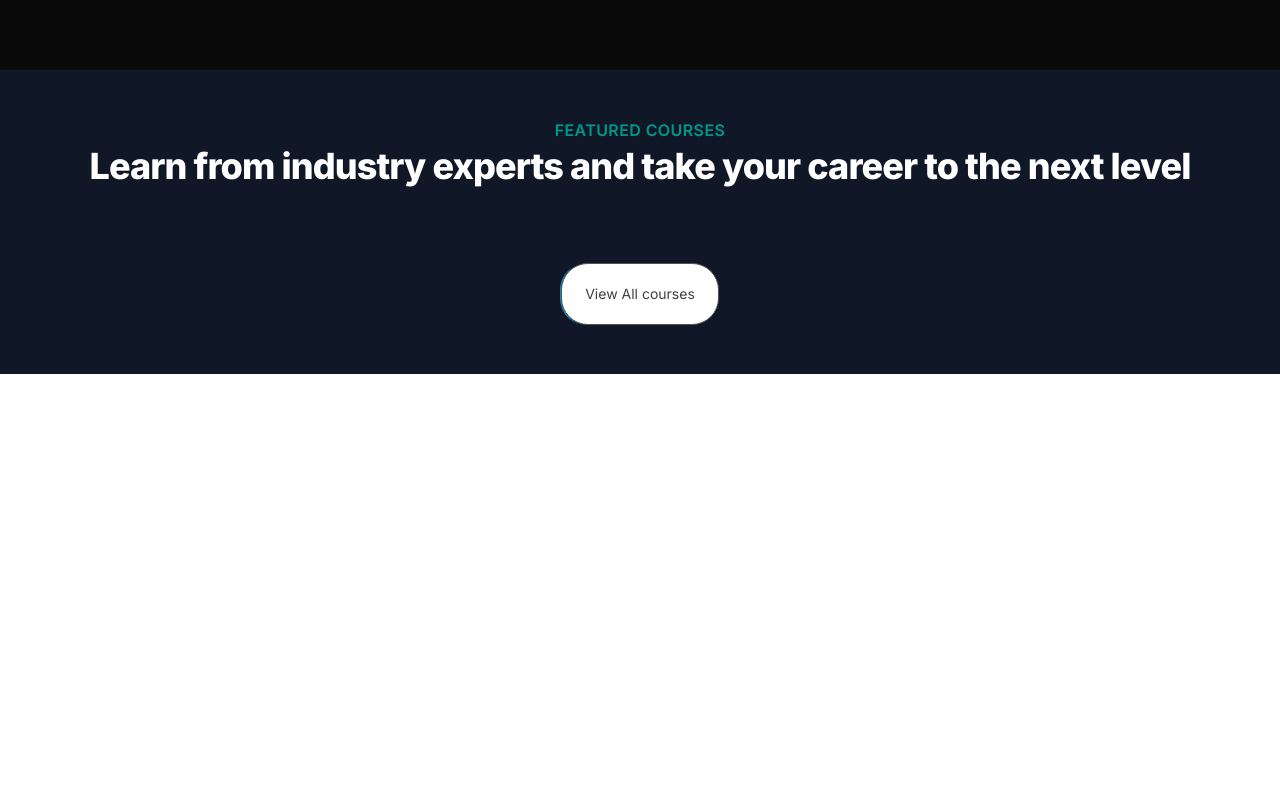
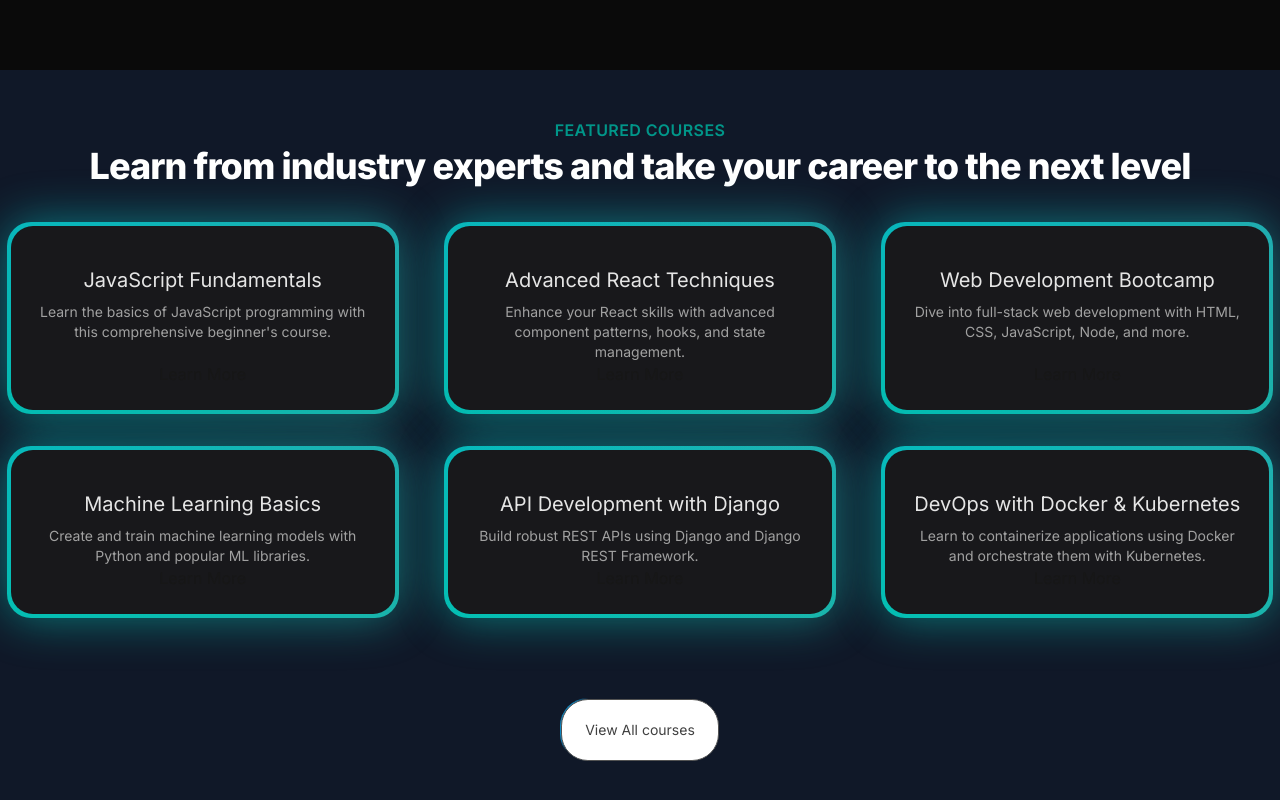
Before and after one commit to hassan2314/next-school, a Next.js app: page / in a window 1280 px wide. Shown: the part 570-1370 px from the top of the page. Before the commit the page ends 944 px from the top, so only its background shows below. Built offline with nearby package versions, Linux system fonts and the light colour scheme.

Commit message:
Courses add

```diff
--- a/src/components/Courses.tsx
+++ b/src/components/Courses.tsx
@@ -3,8 +3,23 @@ import React from "react";
 import { BackgroundGradient } from "./ui/background-gradient";
 import Link from "next/link";
 import { Button } from "./ui/moving-border";
+import courseData from "../data/courses.json";
+import { p } from "framer-motion/client";
+
+interface Course {
+  id: number;
+  title: string;
+  slug: string;
+  description: string;
+  price: number;
+  instructor: string;
+  isFeatured: boolean;
+}
 
 export function Courses() {
+  const courses = courseData.courses.filter(
+    (course: Course) => course.isFeatured
+  );
   return (
     <div className=" py-12 bg-gray-900">
       <div>
@@ -12,12 +27,29 @@ export function Courses() {
           <h2 className="text-base text-teal-600 font-semibold tracking-wide uppercase">
             FEATURED COURSES
           </h2>
-          <p className="mt-2 text-3xl leading-8 font-extrabold tracking-tight text-white sm:text-4xl">
+          <p className="mt-2 text-2xl leading-8 font-extrabold tracking-tight text-white sm:text-4xl">
             Learn from industry experts and take your career to the next level
           </p>
         </div>
+        <div className=" mt-10">
+          <div className=" grid grid-cols-1  sm:grid-cols-2 md:grid-cols-3 gap-8 justify-center">
+            {courses.map((course: Course) => (
+              <div key={course.id} className="flex justify-center">
+                <BackgroundGradient className="flex flex-col rounded-[22px] bg-white dark:bg-zinc-900 overflow-hidden h-full max-w-sm">
+                  <div className="p-4 sm:p-6 flex flex-col items-center text-center flex-grow">
+                    <p className="text-lg sm:text-xl text-black mt-4 mb-2 dark:text-neutral-200">
+                      {course.title}
+                    </p>
+                    <p className="text-sm text-neutral-600 dark:text-neutral-400 flex-grow">
+                      {course.description}
+                    </p>
+                    <Link href={`/courses/${course.slug}`}>Learn More</Link>
                   </div>
-      <div></div>
+                </BackgroundGradient>
+              </div>
+            ))}
+          </div>
+        </div>
         <div className="mt-20 text-center">
           <Link href={"/courses"}>
             <Button className="px-4 py-2 rounded border border-neutral-600 text-neutral-700 bg-white hover:bg-gray-100 transition duration-200 cursor-pointer">
@@ -26,5 +58,6 @@ export function Courses() {
           </Link>
         </div>
       </div>
+    </div>
   );
 }
--- a/src/data/courses.json
+++ b/src/data/courses.json
@@ -2,103 +2,113 @@
   "courses": [
     {
       "id": 1,
-        "title": "Guitar Fundamentals",
-        "slug": "guitar-fundamentals",
-        "description": "Learn the basics of playing guitar with our comprehensive beginner's course.",
+      "title": "JavaScript Fundamentals",
+      "slug": "javascript-fundamentals",
+      "description": "Learn the basics of JavaScript programming with this comprehensive beginner's course.",
       "price": 99.99,
       "instructor": "John Doe",
       "isFeatured": true,
-        "image": "/courses/guitar.jpg"
+      "image": "/courses/javascript.jpg"
     },
     {
       "id": 2,
-        "title": "Piano for Beginners",
-        "slug": "piano-for-beginners",
-        "description": "Start your musical journey with foundational piano skills taught by expert instructors.",
+      "title": "Python for Beginners",
+      "slug": "python-for-beginners",
+      "description": "Start your programming journey with foundational Python skills taught by expert instructors.",
       "price": 109.99,
       "instructor": "Jane Smith",
       "isFeatured": false,
-        "image": "/courses/piano.jpg"
+      "image": "/courses/python.jpg"
     },
     {
       "id": 3,
-        "title": "Advanced Vocal Techniques",
-        "slug": "advanced-vocal-techniques",
-        "description": "Enhance your singing with advanced vocal techniques for intermediate to advanced learners.",
+      "title": "Advanced React Techniques",
+      "slug": "advanced-react-techniques",
+      "description": "Enhance your React skills with advanced component patterns, hooks, and state management.",
       "price": 119.99,
       "instructor": "Emily Johnson",
       "isFeatured": true,
-        "image": "/courses/vocalist.jpg"
+      "image": "/courses/react.jpg"
     },
     {
       "id": 4,
-        "title": "Drumming Mastery",
-        "slug": "drumming-mastery",
-        "description": "Master the drums with our comprehensive course covering all skill levels.",
+      "title": "Mastering Node.js",
+      "slug": "mastering-nodejs",
+      "description": "Master back-end development using Node.js, Express, and real-world APIs.",
       "price": 129.99,
       "instructor": "Mike Brown",
       "isFeatured": false,
-        "image": "/courses/drumming.jpg"
+      "image": "/courses/node.jpg"
     },
     {
       "id": 5,
-        "title": "Jazz Improvisation",
-        "slug": "jazz-improvisation",
-        "description": "Learn the art of jazz improvisation with this course designed for all levels.",
+      "title": "Data Structures in C++",
+      "slug": "data-structures-cpp",
+      "description": "Learn core data structures and algorithms using C++ with hands-on projects.",
       "price": 139.99,
       "instructor": "Chris Davis",
       "isFeatured": false,
-        "image": "/courses/jazz.jpg"
+      "image": "/courses/cpp.jpg"
     },
     {
       "id": 6,
-        "title": "Music Production Fundamentals",
-        "slug": "music-production-fundamentals",
-        "description": "Dive into music production with this introductory course on the basics of sound engineering and mixing.",
+      "title": "Web Development Bootcamp",
+      "slug": "web-development-bootcamp",
+      "description": "Dive into full-stack web development with HTML, CSS, JavaScript, Node, and more.",
       "price": 149.99,
       "instructor": "Alex Wilson",
       "isFeatured": true,
-        "image": "/courses/music-prod.jpg"
+      "image": "/courses/web-dev.jpg"
     },
     {
       "id": 7,
-        "title": "Songwriting Essentials",
-        "slug": "songwriting-essentials",
-        "description": "Learn the essentials of songwriting to express your musical creativity.",
+      "title": "Git & GitHub Essentials",
+      "slug": "git-github-essentials",
+      "description": "Learn how to use Git and GitHub for version control and collaborative development.",
       "price": 159.99,
       "instructor": "Samantha Miller",
       "isFeatured": false,
-        "image": "/courses/song-writing.jpg"
+      "image": "/courses/git.jpg"
     },
     {
       "id": 8,
-        "title": "Electronic Music Production",
-        "slug": "electronic-music-production",
-        "description": "Create compelling electronic music with our course designed for beginners to advanced users.",
+      "title": "Machine Learning Basics",
+      "slug": "machine-learning-basics",
+      "description": "Create and train machine learning models with Python and popular ML libraries.",
       "price": 169.99,
       "instructor": "Luke Harris",
       "isFeatured": true,
-        "image": "/courses/music-prod.jpg"
+      "image": "/courses/ml.jpg"
     },
     {
       "id": 9,
-        "title": "Classical Music History",
-        "slug": "classical-music-history",
-        "description": "Explore the rich history of classical music from its origins to the present day.",
+      "title": "Computer Science Foundations",
+      "slug": "computer-science-foundations",
+      "description": "Explore the core principles of computer science including algorithms and logic.",
       "price": 179.99,
       "instructor": "Grace Lee",
       "isFeatured": false,
-        "image": "/courses/classical-music.jpg"
+      "image": "/courses/cs.jpg"
     },
     {
       "id": 10,
-        "title": "Blues Guitar Techniques",
-        "slug": "blues-guitar-techniques",
-        "description": "Discover the techniques of blues guitar to add soul and depth to your playing.",
+      "title": "API Development with Django",
+      "slug": "api-development-django",
+      "description": "Build robust REST APIs using Django and Django REST Framework.",
       "price": 189.99,
       "instructor": "Ethan Moore",
       "isFeatured": true,
-        "image": "/courses/blues.jpg"
+      "image": "/courses/django.jpg"
+    },
+    {
+      "id": 11,
+      "title": "DevOps with Docker & Kubernetes",
+      "slug": "devops-docker-kubernetes",
+      "description": "Learn to containerize applications using Docker and orchestrate them with Kubernetes.",
+      "price": 199.99,
+      "instructor": "Natalie Carter",
+      "isFeatured": true,
+      "image": "/courses/devops.jpg"
     }
   ]
 }
```
Lines whose indentation alone changed are shown as unchanged.
